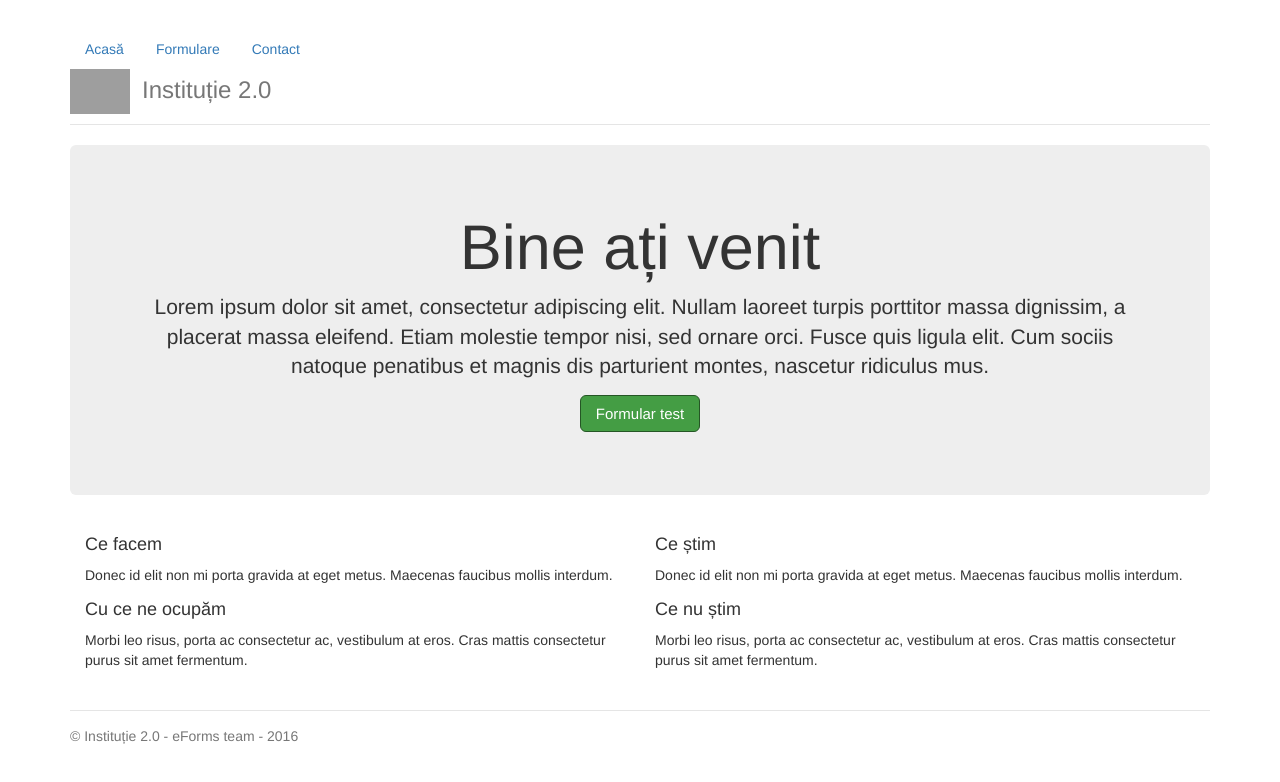
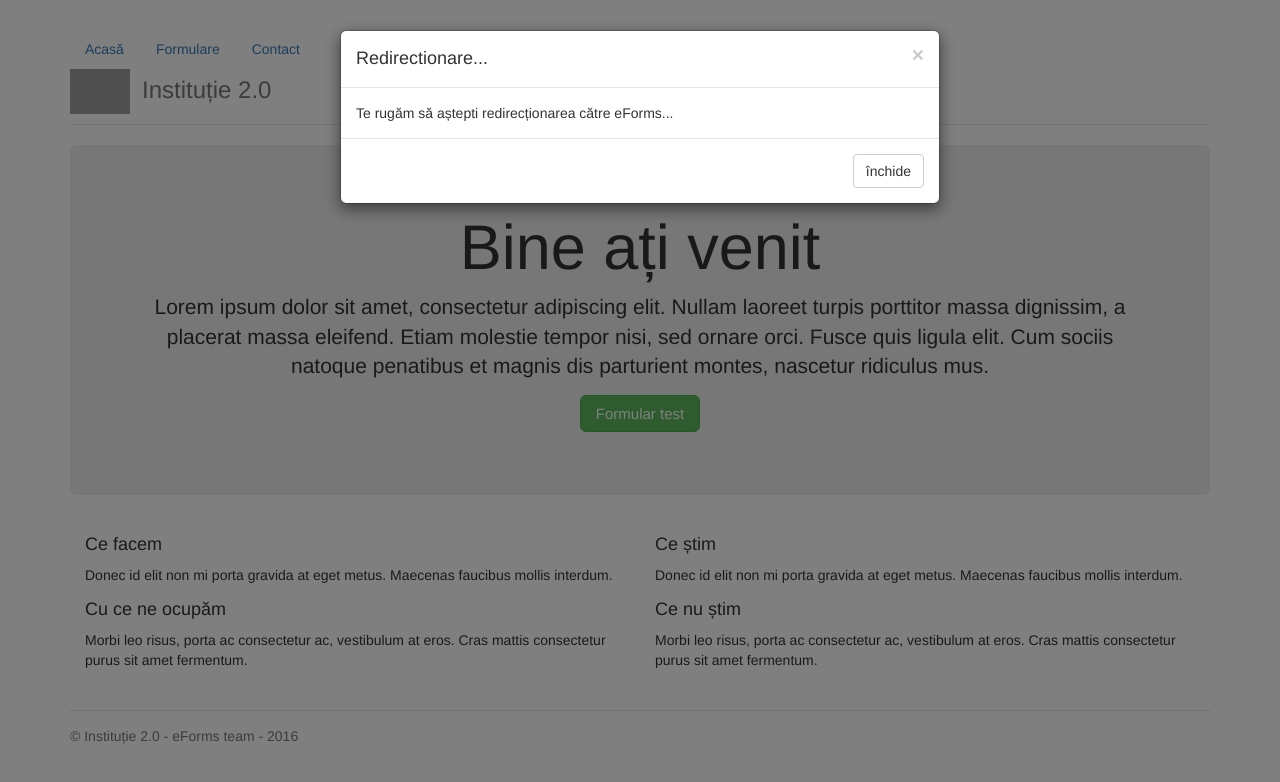
Before and after one commit to bzzzm/dummy-institution, a plain HTML site: page index.html in a window 1280 px wide. Both pictures are taken after a click on the button "Formular test". Drawn offline with nearby package versions, Linux system fonts and the light colour scheme; grey boxes are pictures that could not be loaded.

Commit message:
modal for redirect

```diff
--- a/index.html
+++ b/index.html
@@ -40,7 +40,7 @@
       <div class="jumbotron">
         <h1 class="display-3">Bine ați venit</h1>
         <p class="lead">Lorem ipsum dolor sit amet, consectetur adipiscing elit. Nullam laoreet turpis porttitor massa dignissim, a placerat massa eleifend. Etiam molestie tempor nisi, sed ornare orci. Fusce quis ligula elit. Cum sociis natoque penatibus et magnis dis parturient montes, nascetur ridiculus mus. </p>
-        <p><a class="btn btn-lg btn-success" href="#" role="button">Formular test</a></p>
+        <p><a class="btn btn-lg btn-success" href="#" role="button" data-toggle="modal" data-target="#modal-redirect">Formular test</a></p>
       </div>
 
       <div class="row marketing">
@@ -68,5 +68,24 @@
 
     </div> <!-- /container -->
 
+    <div class="modal fade" id="modal-redirect" tabindex="-1" role="dialog" aria-labelledby="myModalLabel">
+      <div class="modal-dialog" role="document">
+        <div class="modal-content">
+          <div class="modal-header">
+            <button type="button" class="close" data-dismiss="modal" aria-label="Close"><span aria-hidden="true">&times;</span></button>
+            <h4 class="modal-title" id="myModalLabel">Redirectionare...</h4>
+          </div>
+          <div class="modal-body">
+            Te rugăm să aștepti redirecționarea către eForms...
+          </div>
+          <div class="modal-footer">
+            <button type="button" class="btn btn-default" data-dismiss="modal">închide</button>
+          </div>
+        </div>
+      </div>
+    </div>
   </body>
+  <script src="https://code.jquery.com/jquery-2.2.4.min.js"></script>
+  <script src="https://cdnjs.cloudflare.com/ajax/libs/tether/1.3.7/js/tether.js"></script>
+  <script src="https://maxcdn.bootstrapcdn.com/bootstrap/4.0.0-alpha.2/js/bootstrap.min.js"></script>
 </html>
```
